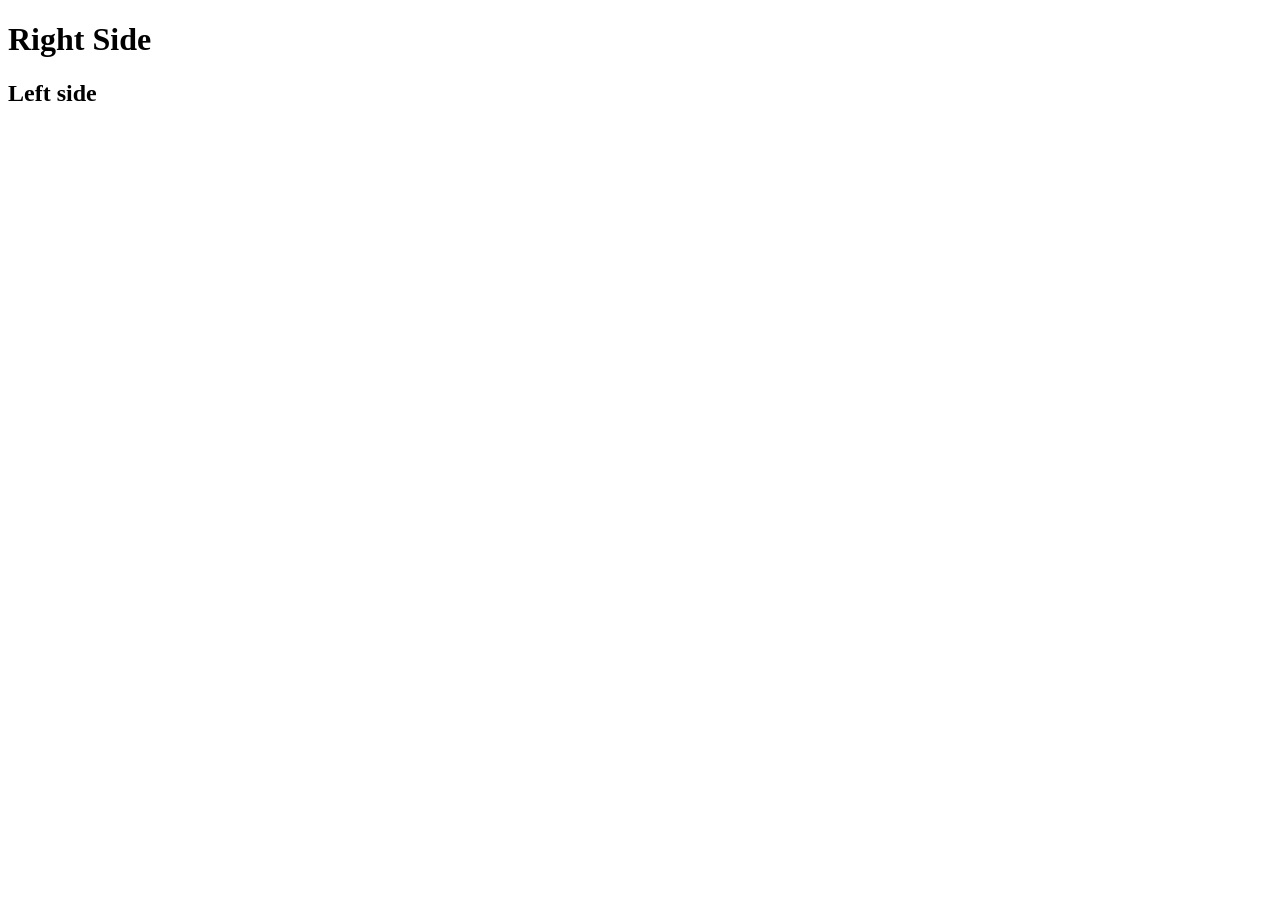
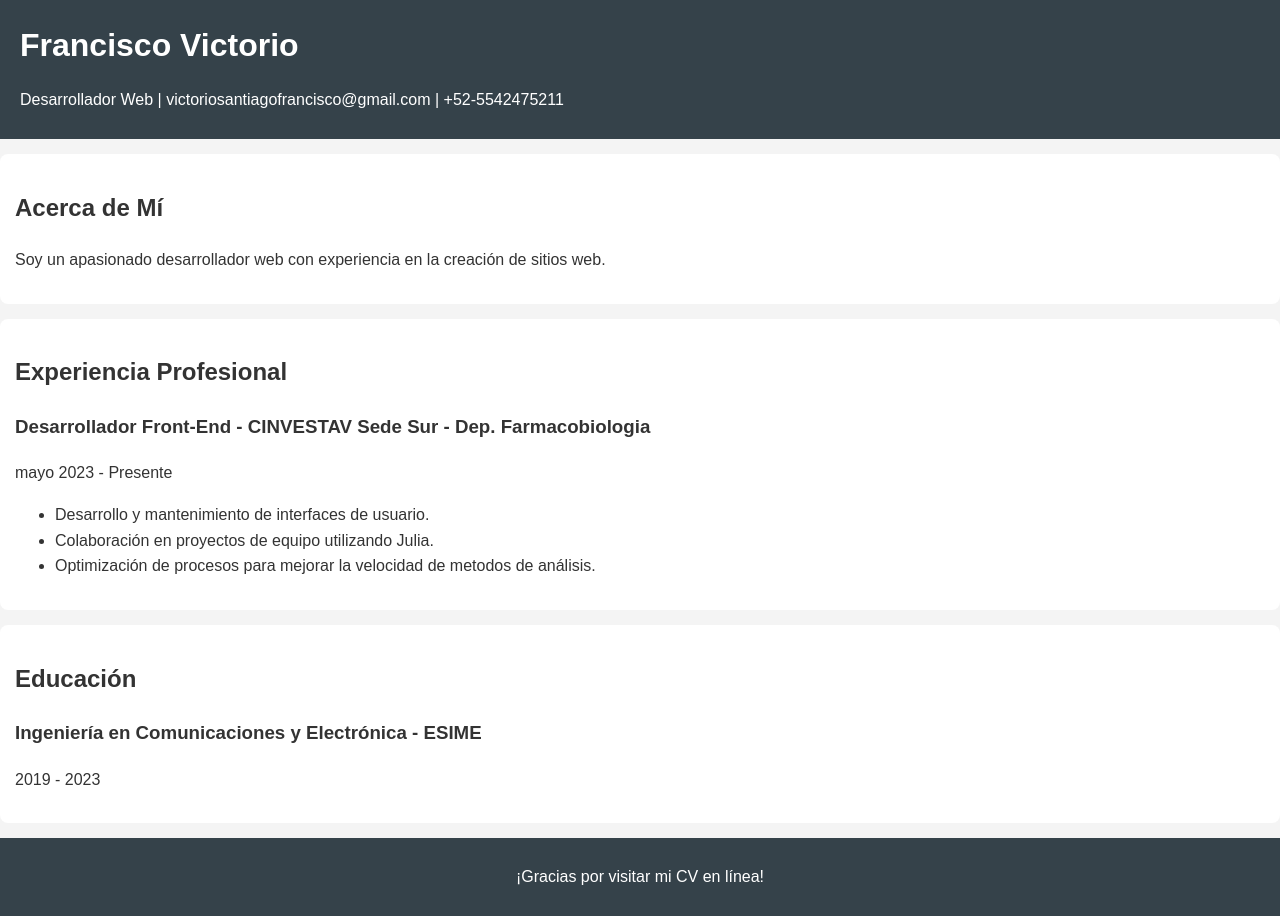
Before and after one commit to ImFrankVS/FrankCV, a plain HTML site: page site/index.html in a window 1280 px wide. Before the commit the page ends 800 px from the top, so only its background shows below. Drawn offline with Linux system fonts and the light colour scheme.

Commit message:
First CV's look

```diff
--- a/site/index.html
+++ b/site/index.html
@@ -1,22 +1,51 @@
 <!DOCTYPE html>
-<html lang="en">
+<html lang="es">
 <head>
-    <meta charset="UTF-8">
-    <meta name="viewport" content="width=device-width, initial-scale=1.0">
-    <title>Frank CV</title>
+<meta charset="UTF-8">
+<meta name="viewport" content="width=device-width, initial-scale=1.0">
+<title>Mi CV Profesional</title>
+<link rel="stylesheet" href="styles.css">
 </head>
 <body>
-    <!-- Right side -->
-    <div>
-        <h1>Right Side</h1>
-    </div>
+<header>
+  <h1>Francisco Victorio</h1>
+  <p>Desarrollador Web | victoriosantiagofrancisco@gmail.com | +52-5542475211</p>
+</header>
 
-    <!-- Left side -->
-    <div>
-        <h2>Left side</h2>
-    </div>
+<section class="about">
+  <h2>Acerca de Mí</h2>
+  <p>Soy un apasionado desarrollador web con experiencia en la creación de sitios web.</p>
+</section>
+
+<section class="experience">
+  <h2>Experiencia Profesional</h2>
+  <article>
+    <h3>Desarrollador Front-End - CINVESTAV Sede Sur - Dep. Farmacobiologia</h3>
+    <p>mayo 2023 - Presente</p>
+    <ul>
+      <li>Desarrollo y mantenimiento de interfaces de usuario.</li>
+      <li>Colaboración en proyectos de equipo utilizando Julia.</li>
+      <li>Optimización de procesos para mejorar la velocidad de metodos de análisis.</li>
+    </ul>
+  </article>
+  <!-- Agrega más artículos según tu experiencia -->
+</section>
+
+<section class="education">
+  <h2>Educación</h2>
+  <article>
+    <h3>Ingeniería en Comunicaciones y Electrónica - ESIME</h3>
+    <p>2019 - 2023</p>
+  </article>
+  <!-- Agrega más artículos según tu educación -->
+</section>
+
+<footer>
+  <p>¡Gracias por visitar mi CV en línea!</p>
+</footer>
 </body>
 </html>
+
 
 <!--
 
--- /dev/null
+++ b/site/styles.css
@@ -0,0 +1,48 @@
+/* Estilos Generales */
+body {
+    font-family: 'Arial', sans-serif;
+    line-height: 1.6;
+    margin: 0;
+    padding: 0;
+    color: #333;
+    background-color: #f4f4f4;
+}
+
+header, section, footer {
+    padding: 20px;
+}
+
+/* Cabecera */
+header {
+    background: #35424a;
+    color: white;
+    padding-bottom: 10px;
+    margin-bottom: 15px;
+}
+
+header h1 {
+    margin: 0;
+}
+
+/* Secciones */
+section {
+    margin-bottom: 15px;
+    background: white;
+    padding: 15px;
+    border-radius: 8px;
+}
+
+/* Pie de página */
+footer {
+    text-align: center;
+    padding: 10px;
+    background: #35424a;
+    color: white;
+}
+
+/* Responsive */
+@media (max-width: 600px) {
+    header, section, footer {
+        padding: 10px;
+    }
+}
```
